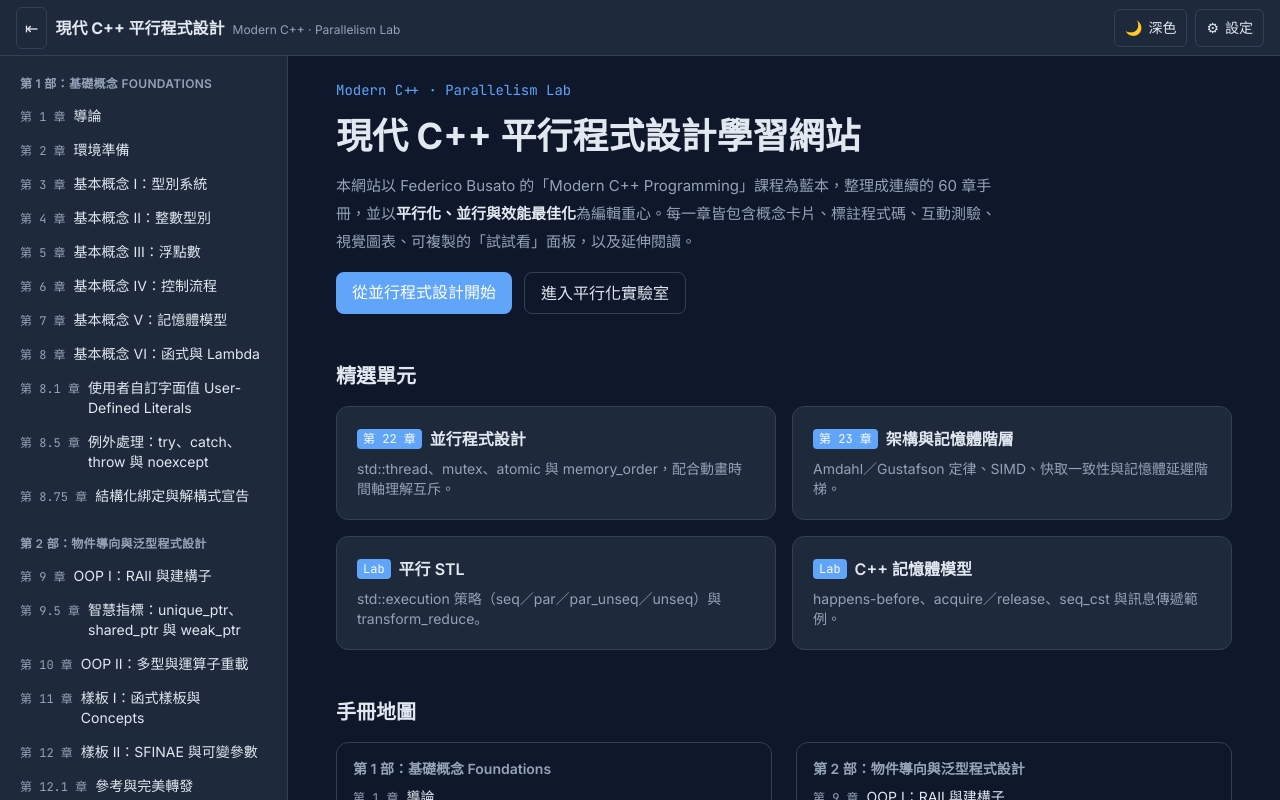
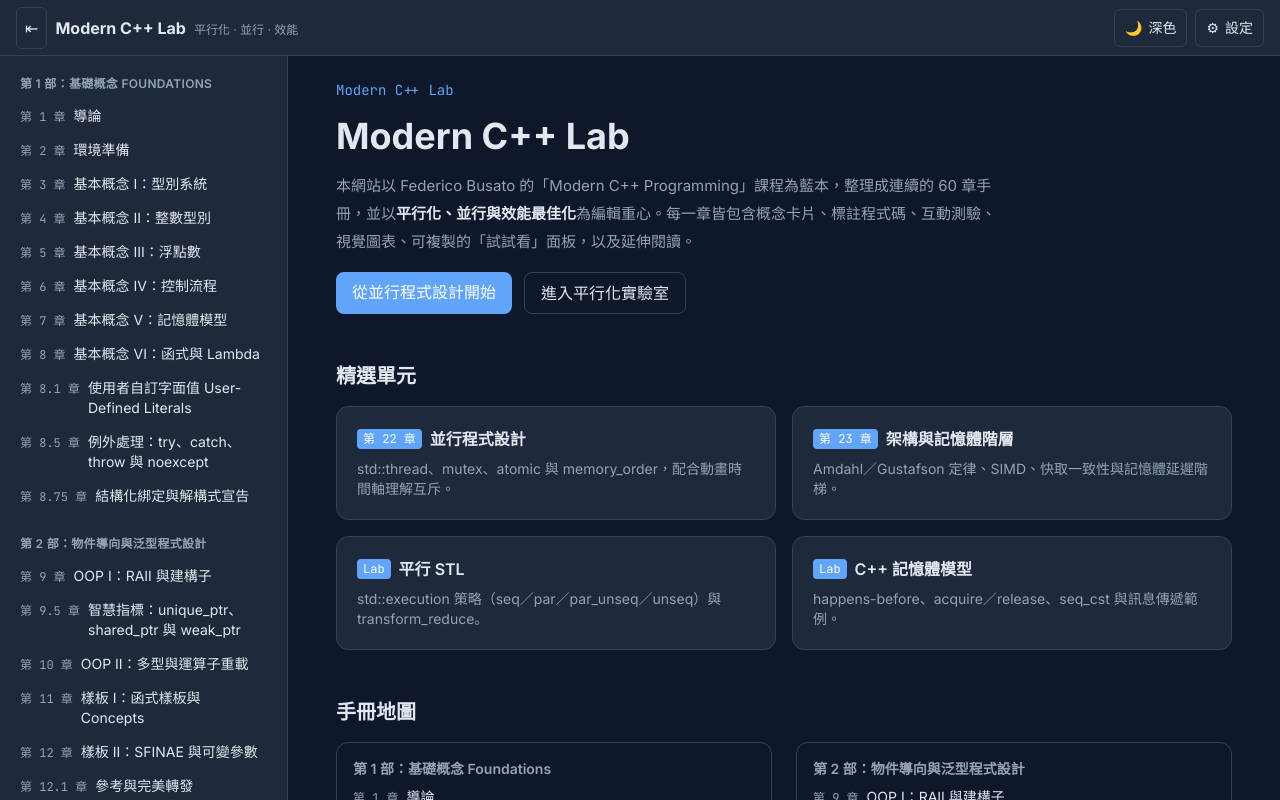
Before and after one commit to youyun8/modern-cpp-lab, a Next.js app: page /modern-cpp-lab/ in a window 1280 px wide. Shown: the top 800 px of the page. Built offline with nearby package versions, Linux system fonts and the light colour scheme.

Commit message:
chore: rename site to Modern C++ Lab

```diff
--- a/src/app/layout.tsx
+++ b/src/app/layout.tsx
@@ -29,8 +29,8 @@ const notoSansTC = Noto_Sans_TC({
 
 export const metadata: Metadata = {
   title: {
-    default: '現代 C++ 平行程式設計學習網站',
-    template: '%s · 現代 C++ 平行程式設計',
+    default: 'Modern C++ Lab',
+    template: '%s · Modern C++ Lab',
   },
   description:
     '以 Federico Busato 的「Modern C++ Programming」課程為基礎，聚焦平行化、並行與效能最佳化的互動式繁體中文學習網站。',
--- a/src/app/page.tsx
+++ b/src/app/page.tsx
@@ -32,10 +32,8 @@ export default function HomePage() {
   return (
     <div className="mx-auto max-w-4xl space-y-12 pb-16">
       <section className="space-y-4">
-        <p className="font-mono text-sm text-accent">Modern C++ · Parallelism Lab</p>
-        <h1 className="text-3xl font-bold text-content sm:text-4xl">
-          現代 C++ 平行程式設計學習網站
-        </h1>
+        <p className="font-mono text-sm text-accent">Modern C++ Lab</p>
+        <h1 className="text-3xl font-bold text-content sm:text-4xl">Modern C++ Lab</h1>
         <p className="max-w-2xl text-[15px] leading-7 text-content-muted">
           本網站以 Federico Busato 的「Modern C++ Programming」課程為藍本，整理成連續的 60
           章手冊，並以<strong className="text-content">平行化、並行與效能最佳化</strong>
--- a/src/components/layout/TopNav.tsx
+++ b/src/components/layout/TopNav.tsx
@@ -43,10 +43,8 @@ export default function TopNav() {
           <span aria-hidden="true">⇤</span>
         </button>
         <Link href="/" className="flex items-baseline gap-2">
-          <span className="text-base font-bold text-content">現代 C++ 平行程式設計</span>
-          <span className="hidden text-xs text-content-muted sm:inline">
-            Modern C++ · Parallelism Lab
-          </span>
+          <span className="text-base font-bold text-content">Modern C++ Lab</span>
+          <span className="hidden text-xs text-content-muted sm:inline">平行化 · 並行 · 效能</span>
         </Link>
       </div>
       <div className="flex items-center gap-2">
```
Also changed, not shown: src/app/icon.svg, 1 other file (tests, documents, lock files or other folders).
